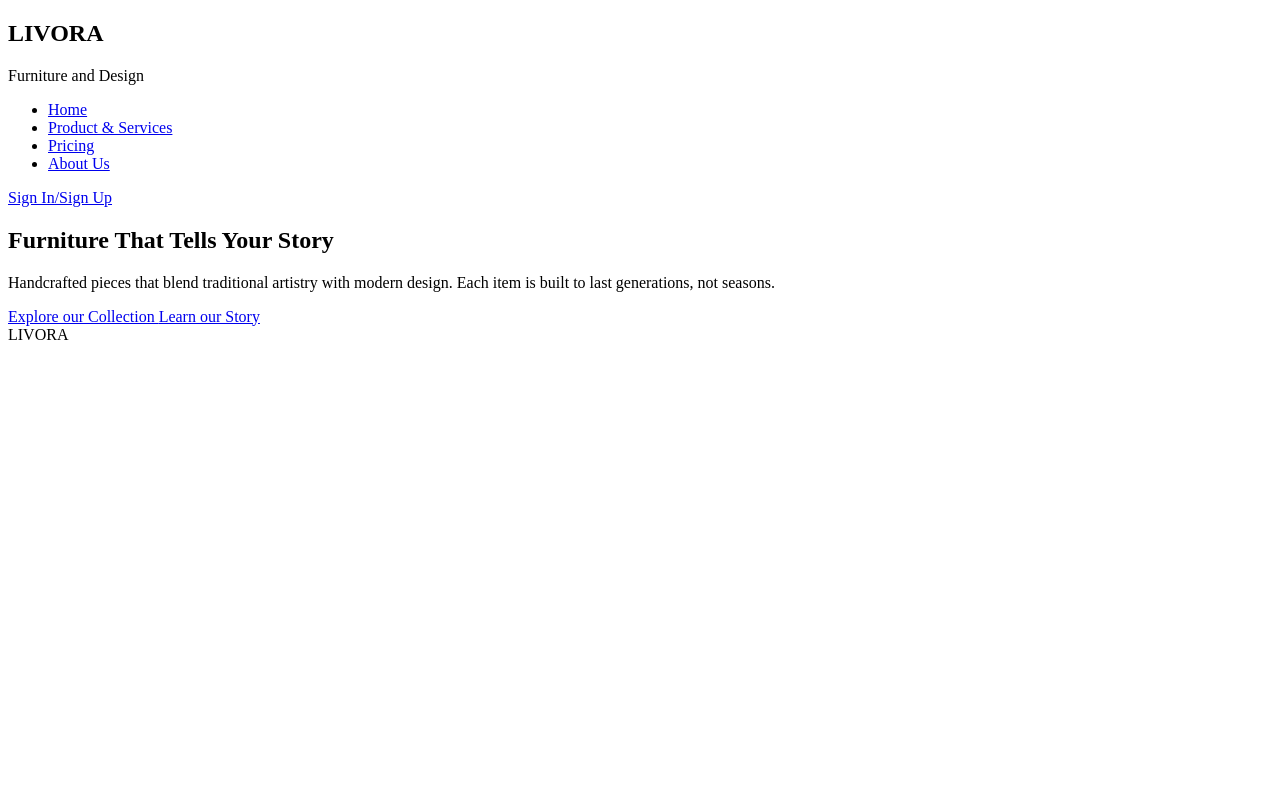
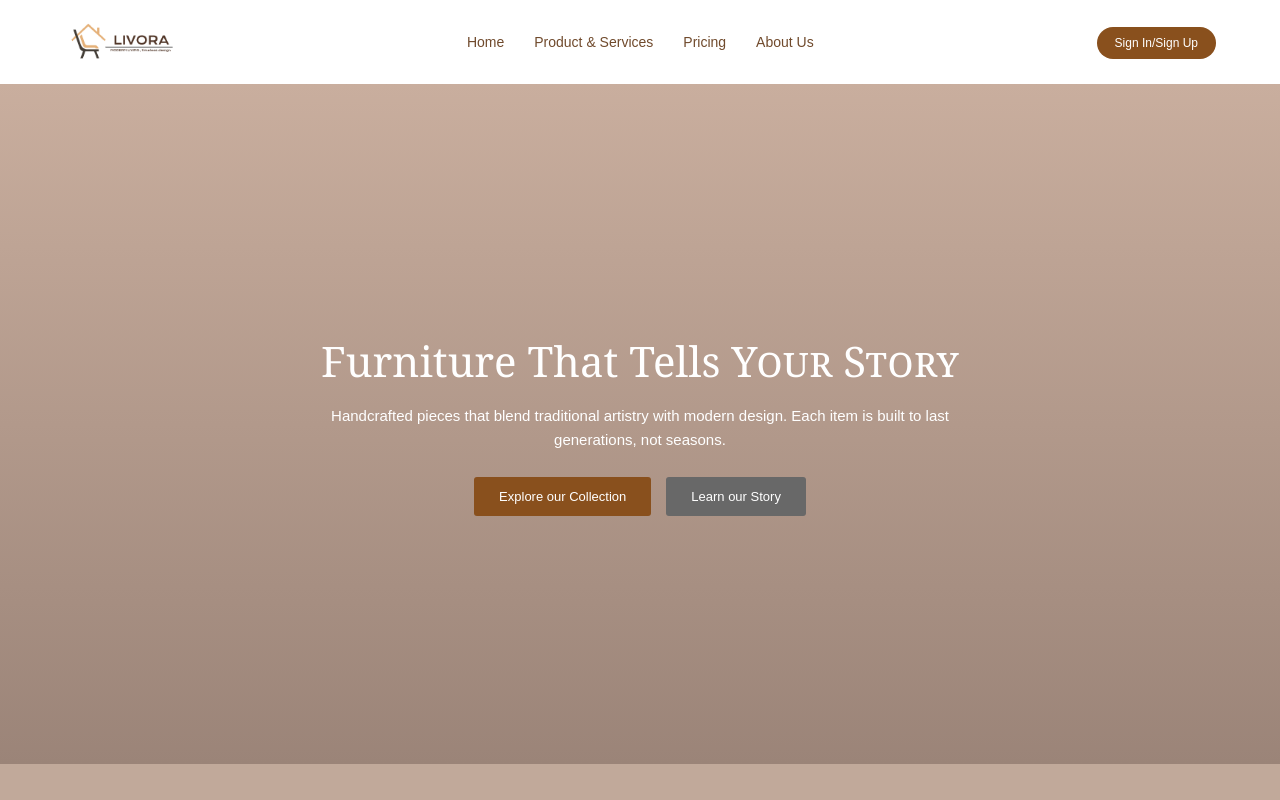
Before and after one commit to ranildelalamon-collab/section-hero-project, a plain HTML site: page index.html in a window 1280 px wide. Drawn offline with Linux system fonts and the light colour scheme.

Commit message:
Style hero section using Flexbox and Grid

```diff
--- a/index.html
+++ b/index.html
@@ -5,6 +5,7 @@
     <meta charset="UTF-8">
     <meta name="viewport" content="width=device-width, initial-scale=1.0">
     <title>Livora - Furniture</title>
+    <link rel="stylesheet" href="style.css">
 </head>
 <body>
 
@@ -12,9 +13,8 @@
     <header>
 
         <div class="logo">
-            <h2>LIVORA</h2>
-            <span>Furniture and Design</span>
-        </div>
+    <img src="assets/livora-logo.png" alt="Livora Logo">
+</div>
 
         <nav>
             <ul>
@@ -61,9 +61,6 @@
 
             </div>
 
-            <div class="hero-visual">
-                <span>LIVORA</span>
-            </div>
 
         </section>
 
--- /dev/null
+++ b/style.css
@@ -0,0 +1,159 @@
+
+/* General Settings */
+* {
+    margin: 0;
+    padding: 0;
+    box-sizing: border-box;
+}
+
+body {
+    font-family: Arial, sans-serif;
+    background-color: #c1a99a;
+}
+
+/* Navigation Bar */
+header {
+    display: flex;
+    justify-content: space-between;
+    align-items: center;
+    background-color: white;
+    padding: 15px 5%;
+}
+
+/* Logo */
+.logo img {
+    width: 120px;
+    height: auto;
+    display: block;
+}
+
+/* Navigation Links */
+nav ul {
+    display: flex;
+    list-style: none;
+    gap: 30px;
+}
+
+nav ul li a {
+    text-decoration: none;
+    color: #704a2c;
+    font-size: 14px;
+}
+
+/* Sign In Button */
+.sign-in a {
+    background-color: #89501d;
+    color: white;
+    text-decoration: none;
+    padding: 9px 18px;
+    border-radius: 20px;
+    font-size: 12px;
+}
+
+/* Hero Section */
+.hero {
+    min-height: 85vh;
+    display: grid;
+    grid-template-columns: 1fr;
+    place-items: center;
+    text-align: center;
+    background: linear-gradient(
+        to bottom,
+        #c9ae9e,
+        #9b8478
+    );
+    position: relative;
+    overflow: hidden;
+}
+
+/* Hero Content */
+.hero-content {
+    max-width: 700px;
+    padding: 30px;
+    z-index: 1;
+}
+
+.hero-content h1 {
+    font-family: Georgia, serif;
+    font-size: 42px;
+    font-weight: normal;
+    color: white;
+    margin-bottom: 15px;
+}
+
+.hero-content h1 span {
+    font-variant: small-caps;
+}
+
+.hero-content p {
+    color: white;
+    font-size: 15px;
+    line-height: 1.6;
+    margin-bottom: 25px;
+}
+
+/* Hero Buttons */
+.hero-buttons {
+    display: flex;
+    justify-content: center;
+    gap: 15px;
+}
+
+.hero-buttons a {
+    text-decoration: none;
+    padding: 12px 25px;
+    font-size: 13px;
+    border-radius: 3px;
+}
+
+.explore-btn {
+    background-color: #89501d;
+    color: white;
+}
+
+.learn-btn {
+    background-color: #686868;
+    color: white;
+}
+
+/* Navigation Hover */
+nav ul li a {
+    transition: color 0.3s ease;
+}
+
+nav ul li a:hover {
+    color: #b47a43;
+}
+
+/* Sign In Hover */
+.sign-in a {
+    transition: background-color 0.3s ease,
+                transform 0.3s ease;
+}
+
+.sign-in a:hover {
+    background-color: #593516;
+    transform: translateY(-3px);
+}
+
+/* Explore Button Hover */
+.explore-btn {
+    transition: background-color 0.3s ease,
+                transform 0.3s ease;
+}
+
+.explore-btn:hover {
+    background-color: #593516;
+    transform: translateY(-3px);
+}
+
+/* Learn Button Hover */
+.learn-btn {
+    transition: background-color 0.3s ease,
+                transform 0.3s ease;
+}
+
+.learn-btn:hover {
+    background-color: #444444;
+    transform: translateY(-3px);
+}
```
Also changed, not shown: assets/livora-logo.png (added).
